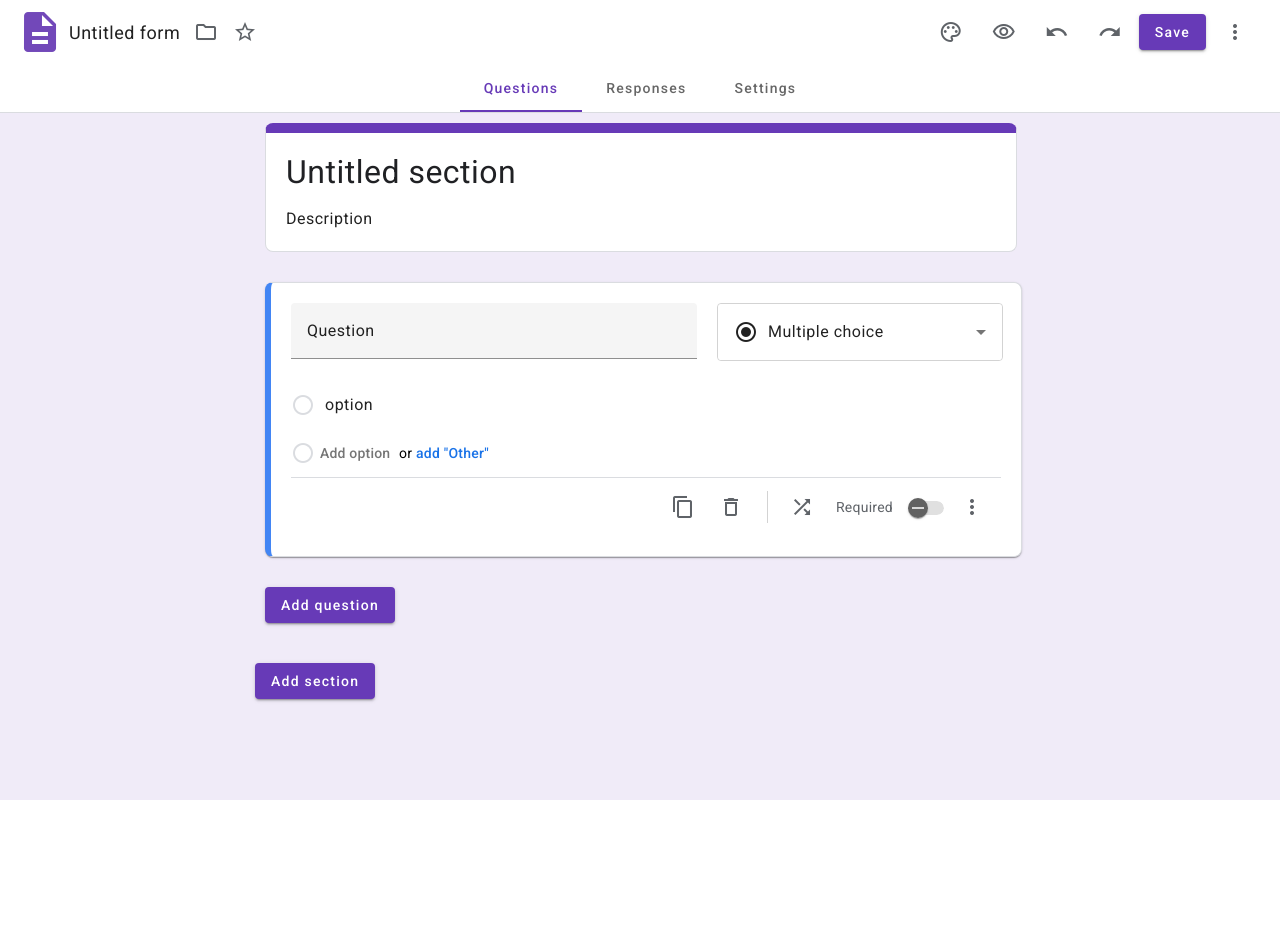
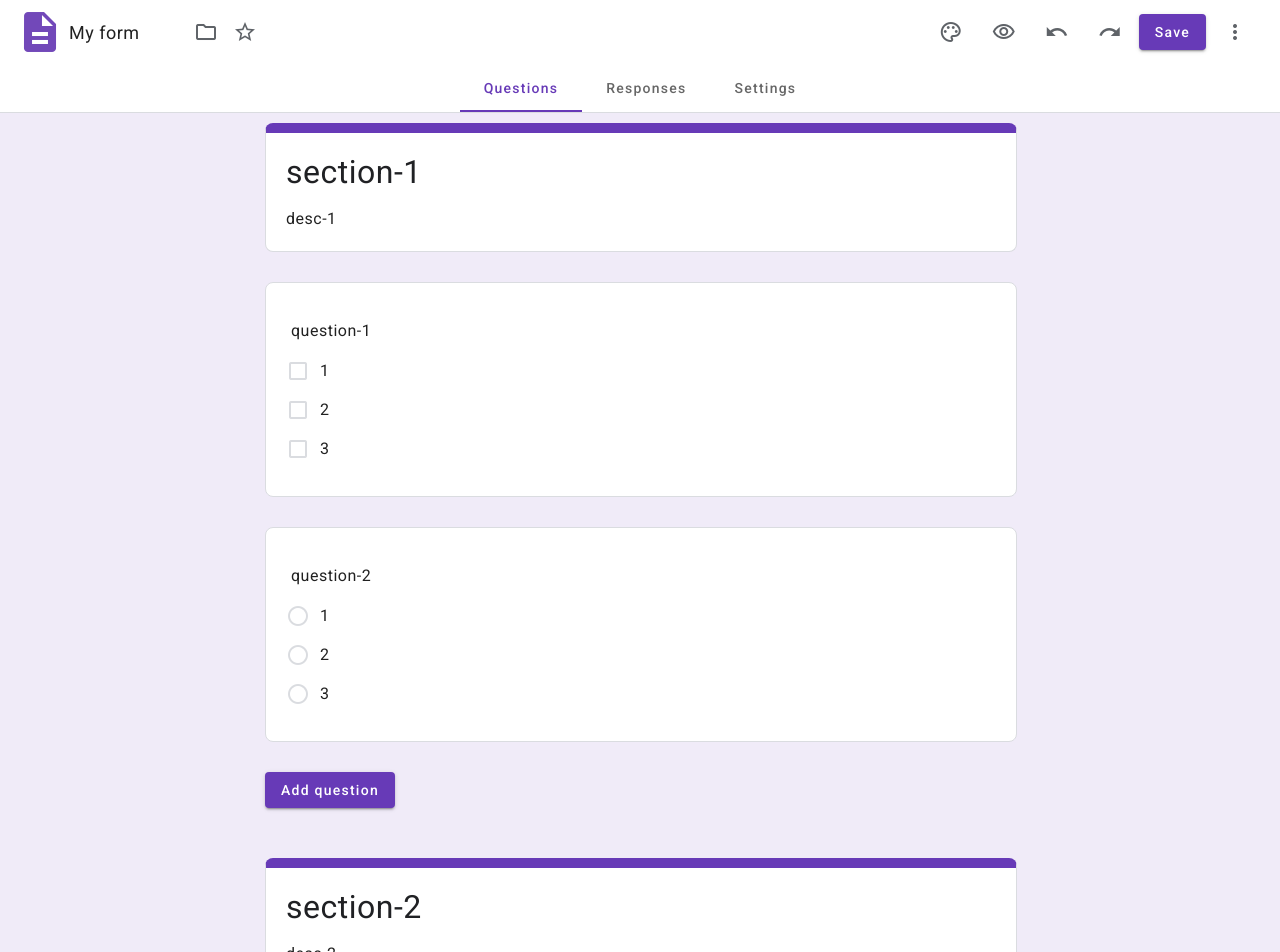
Before and after one commit to xutkarshjain/Google-form, an Angular app in the folder frontend/googleForm/: page /create in a window 1280 px wide. Shown: the top 952 px of the page. Before the commit the page ends 800 px from the top, so only its background shows below. Built offline with nearby package versions, Linux system fonts and the light colour scheme.

Commit message:
Sample and default data added in form

```diff
--- a/frontend/googleForm/src/app/create-form/create-form.component.ts
+++ b/frontend/googleForm/src/app/create-form/create-form.component.ts
@@ -1,11 +1,6 @@
+import { formatDate } from '@angular/common';
 import { Component, OnInit } from '@angular/core';
-import {
-  FormBuilder,
-  FormGroup,
-  Validators,
-  Validator,
-  FormArray,
-} from '@angular/forms';
+import { FormBuilder, FormGroup, Validators, FormArray } from '@angular/forms';
 
 @Component({
   selector: 'app-create-form',
@@ -19,72 +14,169 @@ export class CreateFormComponent implements OnInit {
     type: '',
   };
 
-  sectionsArray: any = [
+  defaultData: any = {
+    formName: 'Untitled Form',
+    formId: null,
+    sections: [
       {
-      sectionName: 'Untitled Section',
-      sectionId: 1,
-      sectionDescription: '',
-      shuffleQuestions: true,
-      sectionPriority: 1,
+        id: null,
+        name: 'Untitled Section',
+        description: '',
+        priority: 1,
+        shuffle: false,
         questions: [
           {
-          questionId: 3,
-          questionText: 'What is your age?',
-          questionType: 'MCQ',
-          required: true,
-          shuffleOptions: true,
-          questionPriority: 1,
+            id: null,
+            text: 'Question',
+            type: 'Multiple choice',
+            shuffle: false,
+            required: false,
+            priority: 1,
             options: [
               {
-              optionId: 1,
-              optionText: 'Ramesh',
-              optionPriority: 1,
-            },
-            {
-              optionId: 2,
-              optionText: 'Suresh',
-              optionPriority: 2,
-            },
-            {
-              optionId: 1,
-              optionText: 'Mahesh',
-              optionPriority: 3,
-            },
-          ],
-        },
-        {
-          questionId: 4,
-          questionText: 'What is your name?',
-          questionType: 'MCQ',
-          required: true,
-          shuffleOptions: true,
-          questionPriority: 1,
-          options: [
-            {
-              optionId: 1,
-              optionText: 'Ramesh',
-              optionPriority: 1,
+                id: null,
+                text: 'option',
+                priority: 1,
               },
             ],
           },
         ],
       },
-  ];
+    ],
+  };
 
-  parentForm: FormGroup;
+  responseData: any = {
+    formName: 'My form',
+    formId: null,
+    sections: [
+      {
+        id: 1,
+        name: 'section-1',
+        description: 'desc-1',
+        priority: 1,
+        shuffle: true,
+        questions: [
+          {
+            id: 1,
+            text: 'question-1',
+            type: 'Checkboxes',
+            shuffle: true,
+            required: true,
+            priority: 1,
+            options: [
+              {
+                id: 1,
+                text: 'option-1',
+                priority: 1,
+              },
+              {
+                id: 2,
+                text: 'option-2',
+                priority: 2,
+              },
+              {
+                id: 3,
+                text: 'option-3',
+                priority: 3,
+              },
+            ],
+          },
+          {
+            id: 2,
+            text: 'question-2',
+            type: 'Multiple choice',
+            shuffle: false,
+            required: false,
+            priority: 2,
+            options: [
+              {
+                id: 1,
+                text: 'option-2.1',
+                priority: 1,
+              },
+              {
+                id: 2,
+                text: 'option-2.2',
+                priority: 2,
+              },
+              {
+                id: 3,
+                text: 'option-2.3',
+                priority: 3,
+              },
+            ],
+          },
+        ],
+      },
+      {
+        id: 2,
+        name: 'section-2',
+        description: 'desc-2',
+        priority: 2,
+        shuffle: true,
+        questions: [
+          {
+            id: 3,
+            text: 'question-2.1',
+            type: 'Multiple choice',
+            shuffle: true,
+            required: true,
+            priority: 1,
+            options: [
+              {
+                id: 1,
+                text: 'option-1',
+                priority: 1,
+              },
+              {
+                id: 2,
+                text: 'option-2',
+                priority: 2,
+              },
+              {
+                id: 3,
+                text: 'option-3',
+                priority: 3,
+              },
+            ],
+          },
+          {
+            id: 2,
+            text: 'question-2',
+            type: 'Multiple choice',
+            shuffle: false,
+            required: false,
+            priority: 2,
+            options: [
+              {
+                id: 1,
+                text: 'option-2.1',
+                priority: 1,
+              },
+              {
+                id: 2,
+                text: 'option-2.2',
+                priority: 2,
+              },
+              {
+                id: 3,
+                text: 'option-2.3',
+                priority: 3,
+              },
+            ],
+          },
+        ],
+      },
+    ],
+  };
+
+  parentForm!: FormGroup;
   questionTypes: any = [
     { value: 'Multiple choice', viewValue: 'Multiple choice' },
     { value: 'Checkboxes', viewValue: 'Checkboxes' },
   ];
 
-  constructor(private fb: FormBuilder) {
-    this.parentForm = this.fb.group({
-      formName: ['Untitled form', Validators.required],
-      formId: '',
-      sections: fb.array([]),
-    });
-    this.addSection();
-  }
+  constructor(private fb: FormBuilder) {}
 
   get sections(): FormArray {
     return this.parentForm.get('sections') as FormArray;
@@ -100,41 +192,48 @@ export class CreateFormComponent implements OnInit {
       .get('options') as FormArray;
   }
 
-  addSection() {
+  addSection(data?: object) {
+    let formData = data || this.defaultData.sections[0];
     const section = this.fb.group({
-      id: null,
-      name: ['Untitled section', Validators.required],
-      description: ['Description'],
-      priority: null,
-      shuffle: false,
+      id: formData.id || null,
+      name: [formData.name, Validators.required],
+      description: formData.description,
+      priority: formData.priority,
+      shuffle: formData.shuffle,
       questions: this.fb.array([]),
     });
     this.sections.push(section);
-    this.addQuestion(this.sections.length - 1);
+    for (let question of formData.questions) {
+      this.addQuestion(this.sections.length - 1, question);
+    }
   }
 
-  addQuestion(sectionIndex: number) {
+  addQuestion(sectionIndex: number, data?: object) {
+    let formData = data || this.defaultData.sections[0].questions[0];
     const question = this.fb.group({
-      id: null,
-      text: ['Question', Validators.required],
-      type: 'Multiple choice',
-      shuffle: false,
-      required: false,
-      priority: null,
+      id: formData.id,
+      text: [formData.text, Validators.required],
+      type: formData.type,
+      shuffle: formData.shuffle,
+      required: formData.required,
+      priority: formData.priority,
       options: this.fb.array([]),
     });
 
     this.getQuestions(sectionIndex).push(question);
     let questionIndex: number = this.getQuestions(sectionIndex).length - 1;
-    this.addOption(sectionIndex, questionIndex);
+    for (let option of formData.options) {
+      this.addOption(sectionIndex, questionIndex, option);
+    }
     this.updateSelected(sectionIndex, questionIndex, 'question');
   }
 
-  addOption(sectionIndex: number, questionIndex: number) {
+  addOption(sectionIndex: number, questionIndex: number, data?: object) {
+    let formData = data || this.defaultData.sections[0].questions[0].options[0];
     const option = this.fb.group({
-      id: '',
-      text: ['option', Validators.required],
-      priority: '',
+      id: formData.id,
+      text: [formData.id, Validators.required],
+      priority: formData.priority,
     });
     this.getOptions(sectionIndex, questionIndex).push(option);
   }
@@ -157,6 +256,18 @@ export class CreateFormComponent implements OnInit {
 
   ngOnInit(): void {
     console.log('parentForm', this.parentForm);
+    //check whether mode is edit or create
+    // if create, initialise with empty data, else call fetch by Id API
+    let FormData = this.responseData;
+
+    this.parentForm = this.fb.group({
+      formName: [FormData.formName, Validators.required],
+      formId: FormData.formId,
+      sections: this.fb.array([]),
+    });
+    for (let section of FormData.sections) {
+      this.addSection(section);
+    }
   }
 
   updateSelected(sectionIndex: number, questionIndex: number, type: string) {
```
Lines whose indentation alone changed are shown as unchanged.
